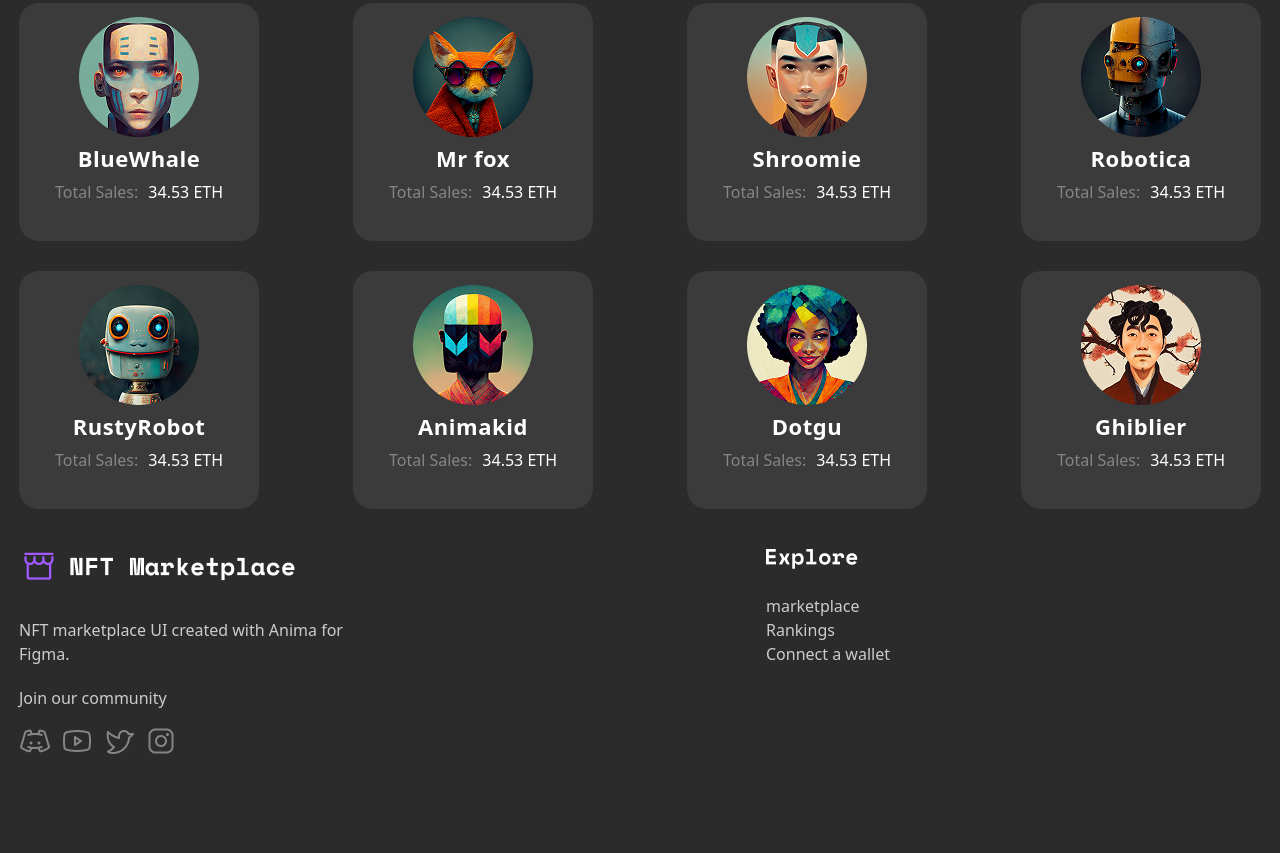
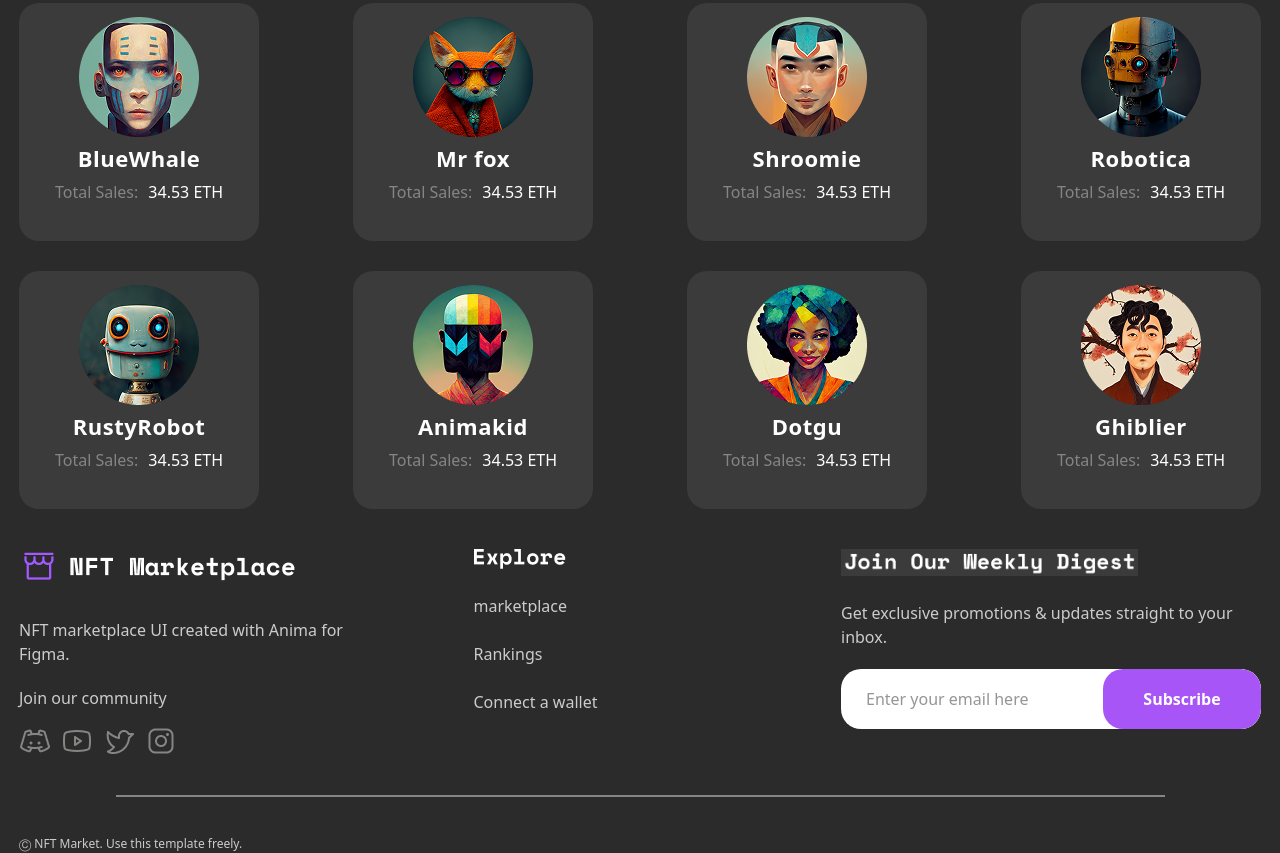
Before and after one commit to SOB1Rake/NFT_Team, a website: page index.html in a window 1280 px wide. Shown: the part 2144-2997 px from the top of the page. Before the commit the page ends 2901 px from the top, so only its background shows below. Drawn offline with Linux system fonts and the light colour scheme.

Commit message:
the figma finished

```diff
--- a/index.html
+++ b/index.html
@@ -443,8 +443,8 @@
 
 
 
-    <footer class="container">
-        <div class="flex justify-between w-[987px]">
+    <footer class="container mt-[80px]">
+        <div class="flex justify-between">
 
             <div class="w-[327px] mt-[40px]">
                 <div>
@@ -469,7 +469,7 @@
                 </div>
             </div>
 
-            <div class="w-[240px] mt-[40px]">
+            <div class="w-[240px] gap-[90px] mt-[40px]">
                 <div>
                     <img src="./src/img/Explore.png" alt="">
                 </div>
@@ -477,13 +477,44 @@
                 <div class="mt-[25px]">
                     <ul>
                         <li><a class="text-[16px] font-normal text-[#CCCCCC] mt-[30px]" href="#!">marketplace</a></li>
-                        <li><a class="text-[16px] font-normal text-[#CCCCCC] mt-[30px]" href="#!">Rankings</a></li>
+                        <br>
+                        <li><a class="text-[16px] font-normal text-[#CCCCCC] mt-[30px]" href="#!">Rankings</a></li> <br>
                         <li><a class="text-[16px] font-normal text-[#CCCCCC] mt-[30px]" href="#!">Connect a wallet</a>
                         </li>
                     </ul>
                 </div>
             </div>
 
+            <div class="w-[420px] mt-[40px]">
+                <div class="w-[297px]">
+                    <img src="./src/img/join our weekly digest.png" alt="">
+                </div>
+
+                <div>
+                    <p class="text-[16px] font-normal text-[#CCCCCC] mt-[25px]">Get exclusive promotions & updates
+                        straight to your inbox.</p>
+                </div>
+
+                <div
+                    class="flex items-center justify-center w-[420px] bg-[#FFFFFF] rounded-[20px] pl-[25px] mt-[20px] overflow-hidden h-[60px]">
+
+                    <input type="email" placeholder="Enter your email here"
+                        class="w-[240px] text-[#2b2b2b] rounded-[20px]" />
+
+                    <button type="button"
+                        class="bg-[#a855f7] text-[#FFFFFF] font-semibold rounded-[20px] w-[160px] h-[60px] ">
+                        Subscribe
+                    </button>
+                </div>
+            </div>
+        </div>
+
+        <div class="bg-[#2b2b2b] mt-[30px] p-[8px] flex items-center justify-center">
+            <hr class="w-[1049px] text-[#858584] border-[1px]" />
+        </div>
+
+        <div class="mt-[30px]">
+            <p class="text-[12px] text-[#CCCCCC] font-normal">Ⓒ NFT Market. Use this template freely.</p>
         </div>
     </footer>
 
```
Also changed, not shown: src/img/join our weekly digest.png (added), src/output.css.
